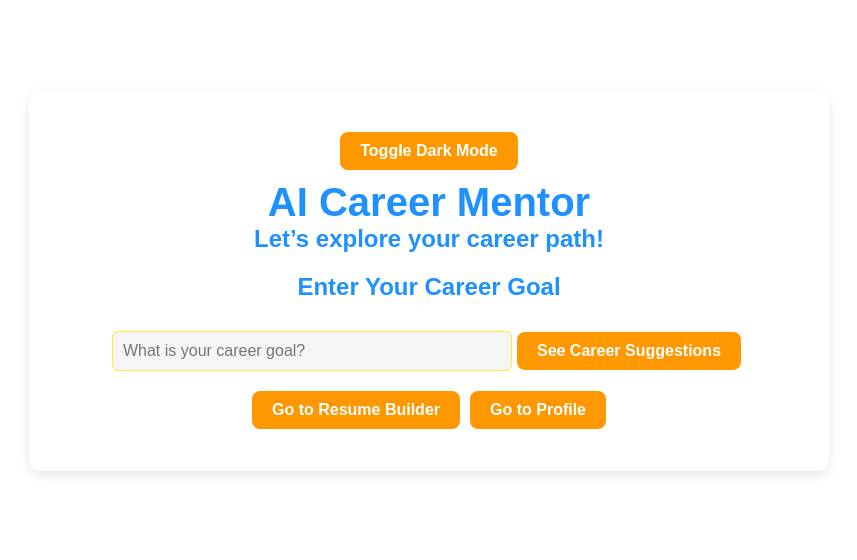
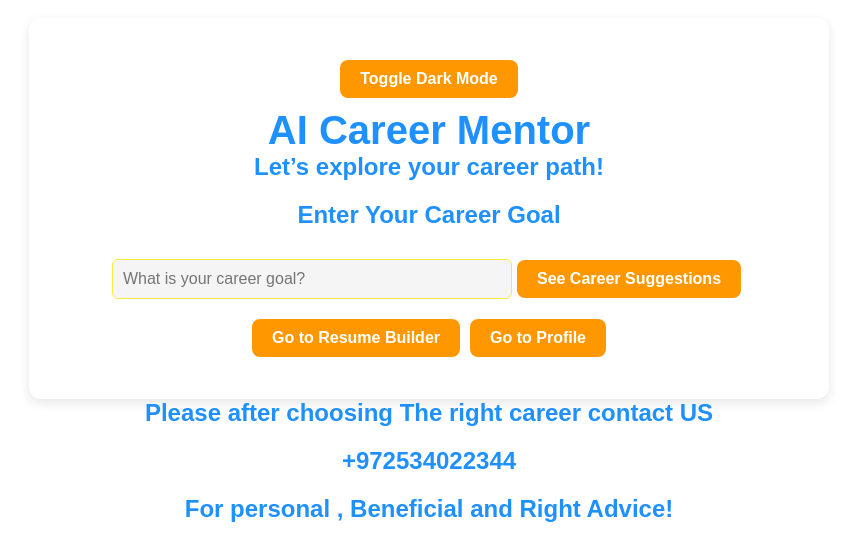
Before and after one commit to gjasmma/GJA-SMMA-AI-Career-Mentor-App, a React (Vite) app: page / in a window 1280 px wide. Shown: the part 120-680 px from the top of the page, without its empty margins (211-1068 px from the left). Built offline with nearby package versions, Linux system fonts and the light colour scheme.

Commit message:
Update App.tsx

```diff
--- a/src/App.tsx
+++ b/src/App.tsx
@@ -26,6 +26,10 @@ const App: React.FC = () => {
             <Route path="/profile" element={<Profile />} />
           </Routes>
         </div>
+        <h2>Please after choosing The right career contact US</h2>
+        <h2>+972534022344</h2>
+        <h2>For personal , Beneficial and Right Advice!</h2>
+
   <div className="fade-in">
     {}
   </div>
```
